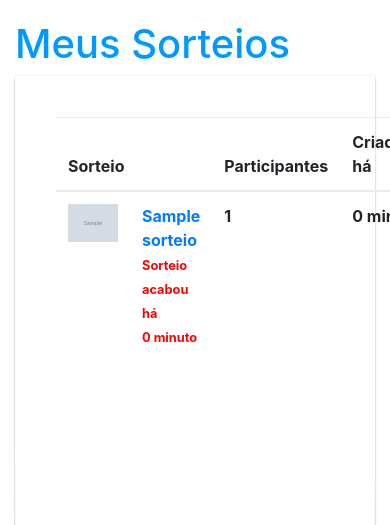
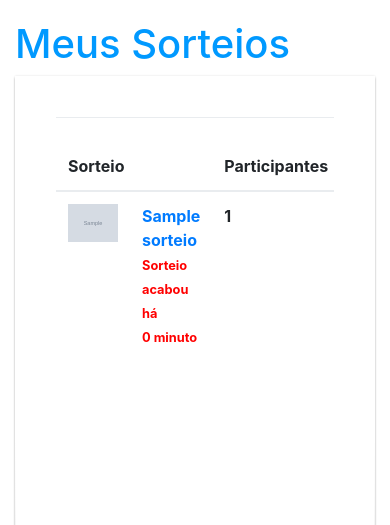
Before and after one commit to alepmaros/criptosorteio, a Django app: a page that uses criptosorteio/templates/sorteios/meus_sorteios.html in a window 390 px wide; the page is wider, and only the part inside the window is pictured. Shown: the part 56-581 px from the top of that part. Run offline with Django 3.2, Linux system fonts and the light colour scheme; a user stored in the database is signed in; tables that the repository leaves empty hold one stand-in row (values such as "Sample post"); grey boxes marked "Sample" are stand-in pictures; lists and menus that the app fills with data are empty; some libraries are stand-ins or nearby versions.

Commit message:
Table responsiveness

```diff
--- a/criptosorteio/templates/sorteios/meus_sorteios.html
+++ b/criptosorteio/templates/sorteios/meus_sorteios.html
@@ -22,7 +22,7 @@
 </div>
 
 <div class="col-lg-12 mx-auto sorteio-item-box">
-
+    <div class="table-responsive">
         <table class="table table-hover">
             <thead>
                 <tr>
@@ -60,6 +60,7 @@
             </tbody>
         </table>
     </div>
+</div>
 {% else %}
 <div class="col-sm-8 mx-auto">
     <h1>Você não criou nenhum sorteion :(</h1>
--- a/criptosorteio/templates/sorteios/sorteios_participando.html
+++ b/criptosorteio/templates/sorteios/sorteios_participando.html
@@ -25,7 +25,7 @@
 </div>
 
 <div class="col-lg-12 mx-auto sorteio-item-box">
-
+    <div class="table-responsive">
         <table class="table table-hover">
             <thead>
                 <tr>
@@ -75,6 +75,7 @@
             </tbody>
         </table>
     </div>
+</div>
 {% else %}
 <div class="col-sm-8 mx-auto">
     <h1>Você não criou nenhum sorteion :(</h1>
```
Lines whose indentation alone changed are shown as unchanged.
